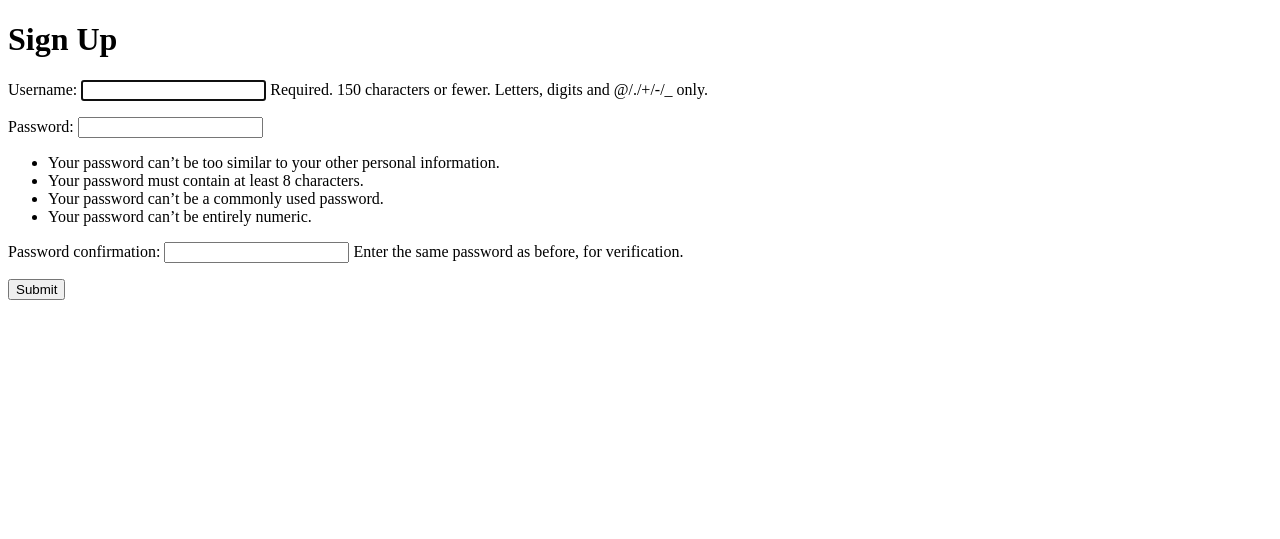
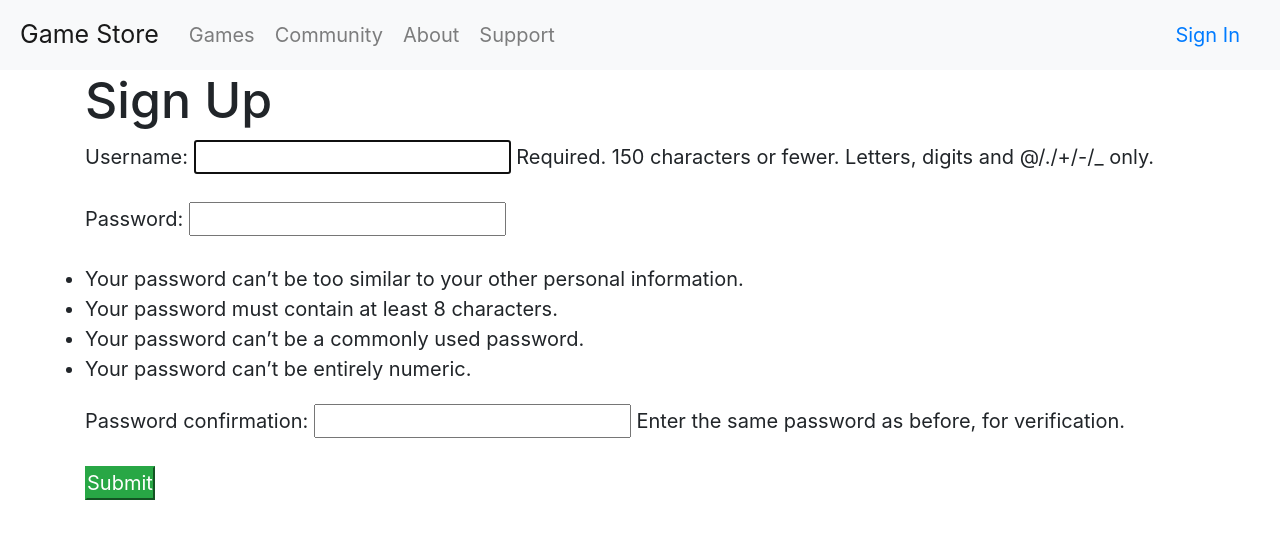
Before and after one commit to newtlovegood/game-store, a Django app: page /accounts/signup/ in a window 1280 px wide. Shown: the top 539 px of the page. Run offline with Django 3.2, Linux system fonts and the light colour scheme; some libraries are stand-ins or nearby versions.

Commit message:
added some styling

```diff
--- a/game_store_epam/settings.py
+++ b/game_store_epam/settings.py
@@ -9,7 +9,7 @@
 For the full list of settings and their values, see
 https://docs.djangoproject.com/en/3.2/ref/settings/
 """
-
+import os
 from pathlib import Path
 
 # Build paths inside the project like this: BASE_DIR / 'subdir'.
@@ -125,6 +125,7 @@
 # https://docs.djangoproject.com/en/3.2/howto/static-files/
 
 STATIC_URL = '/static/'
+STATICFILES_DIRS = [os.path.join(BASE_DIR, 'static')]
 
 # Default primary key field type
 # https://docs.djangoproject.com/en/3.2/ref/settings/#default-auto-field
--- a/games/views.py
+++ b/games/views.py
@@ -9,6 +9,8 @@
 class HomePageView(TemplateView):
 
     template_name = 'index.html'
+
+
 
     def get_context_data(self, **kwargs):
         context = super().get_context_data(**kwargs)
--- /dev/null
+++ b/static/games/main.css
@@ -0,0 +1,87 @@
+* {
+    margin: 0;
+    padding: 0;
+    box-sizing: border-box;
+}
+
+.row {
+    max-width: 1140px;
+    margin: 0 auto;
+}
+
+html {
+    font-size: 20px;
+    font-family: monospace;
+    font-weight: 10;
+    text-rendering: optimizeLegibility;
+    color:#e8d9a7;
+}
+
+
+/*.grey-frame {*/
+/*    background-color: grey;*/
+/*}*/
+
+/*------------------------------gallery------------------------------*/
+
+.pic-section {
+    width: 100%;
+}
+
+
+.pic-list {
+    list-style: none;
+    width: 100%;
+
+}
+
+
+.pic-list li {
+    display: block;
+    width: 33.3%;
+    float: left;
+    padding: 0;
+
+}
+
+
+.cake-pic {
+    width: 100%;
+    margin: 0;
+    overflow: hidden;
+    background-color: black;
+    position: relative;
+
+}
+
+.cake-pic img {
+    width: 100%;
+    height: auto;
+    transform: scale(1.3);
+    transition: transform 0.5s, opacity 0.5s;
+}
+.cake-pic img:hover {
+    transform: scale(1.03);
+    opacity: 0.5;
+
+}
+
+.cake-pic .btn {
+    position: absolute;
+    top: 50%;
+    left: 50%;
+    transform: translate(-50%, -50%);
+    -ms-transform: translate(-50%, -50%);
+    background-color: #555;
+    color: white;
+    font-size: 16px;
+    padding: 12px 24px;
+    border: none;
+    cursor: pointer;
+    border-radius: 5px;
+    visibility: hidden;
+}
+
+.cake-pic .btn:hover {
+    background-color: black;
+}
--- a/templates/base.html
+++ b/templates/base.html
@@ -1,10 +1,63 @@
+{% load static %}
+{% get_static_prefix as STATIC_PREFIX %}
 <!DOCTYPE html>
 <html lang="en">
 <head>
     <meta charset="UTF-8">
-    <title>Title</title>
+    <link rel="stylesheet" href="https://maxcdn.bootstrapcdn.com/bootstrap/4.0.0/css/bootstrap.min.css" integrity="sha384-Gn5384xqQ1aoWXA+058RXPxPg6fy4IWvTNh0E263XmFcJlSAwiGgFAW/dAiS6JXm" crossorigin="anonymous">
+    <link rel="stylesheet" type="text/css" href="{% static 'games/main.css' %}">
+    <title>Base</title>
 </head>
+
+
 <body>
+    <nav class="navbar navbar-expand-lg navbar-light bg-light">
+      <a class="navbar-brand" href="#">Game Store</a>
+      <button class="navbar-toggler" type="button" data-toggle="collapse" data-target="#navbarSupportedContent" aria-controls="navbarSupportedContent" aria-expanded="false" aria-label="Toggle navigation">
+        <span class="navbar-toggler-icon"></span>
+      </button>
+
+      <div class="collapse navbar-collapse" id="navbarSupportedContent">
+        <ul class="navbar-nav mr-auto">
+          <li class="nav-item">
+            <a class="nav-link" href="#">Games</a>
+          </li>
+
+            <li class="nav-item">
+            <a class="nav-link" href="#">Community</a>
+          </li>
+
+          <li class="nav-item">
+            <a class="nav-link" href="#" >About</a>
+          </li>
+
+            <li class="nav-item">
+            <a class="nav-link" href="#" >Support</a>
+          </li>
+        </ul>
+          {% if user.is_authenticated %}
+
+              <div class="form-inline my-2 my-lg-0"></div>
+                  <a class="nav-link" href="#" >{{ user.username }}</a>
+                  <a class="nav-link" href="#" >Basket</a>
+                  <a class="nav-link" href="{% url 'logout' %}" >Log Out</a>
+              </div>
+          {% else %}
+              <div class="form-inline my-2 my-lg-0">
+                  <a class="nav-link" href="{% url 'login' %}" >Sign In</a>
+              </div>
+          {% endif %}
+
+      </div>
+    </nav>
+
+{#    <form class="form-inline my-2 my-lg-0">#}
+{#      <input class="form-control mr-sm-2" type="search" placeholder="Search" aria-label="Search">#}
+{#      <button class="btn btn-outline-success my-2 my-sm-0" type="submit">Search</button>#}
+{#    </form>#}
+
+
+
 
 {% block content %}
 {% endblock %}
--- a/users/templates/users/login.html
+++ b/users/templates/users/login.html
@@ -1,4 +1,4 @@
-{#{% extends 'base.html' %}#}
+{% extends 'base.html' %}
 {#{% load staticfiles %}#}
 {#{% load bootstrap3 %}#}
 
```
Also changed, not shown: templates/index.html (+25 -12 lines), users/models.py (+6 -3 lines), static/resources/img/images/Cyberpunk.jpg (added), static/resources/img/images/DESTINY 2.jpg (added), static/resources/img/images/FIFA 21.jpg (added), users/views.py (line endings or trailing spaces).
